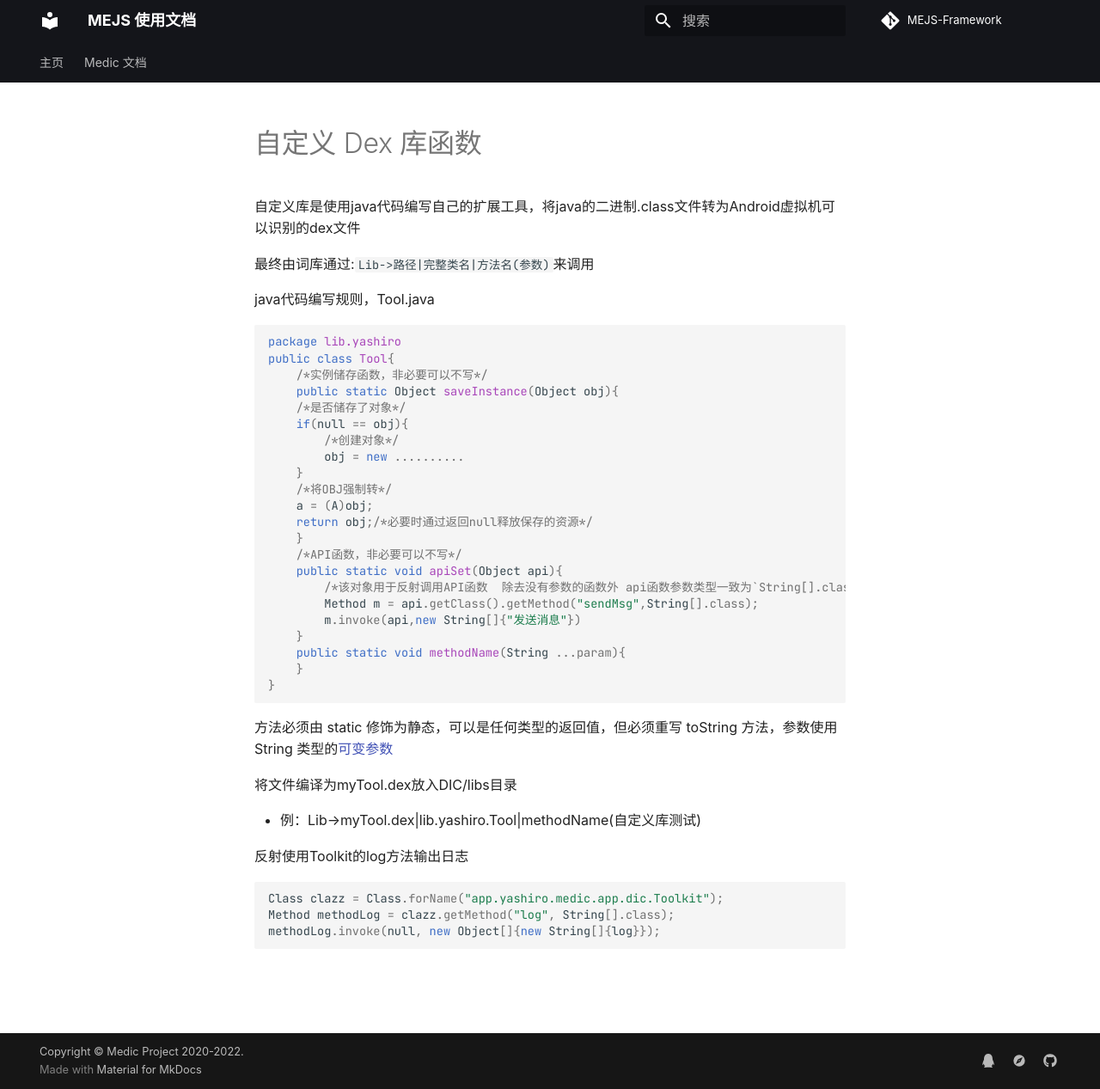
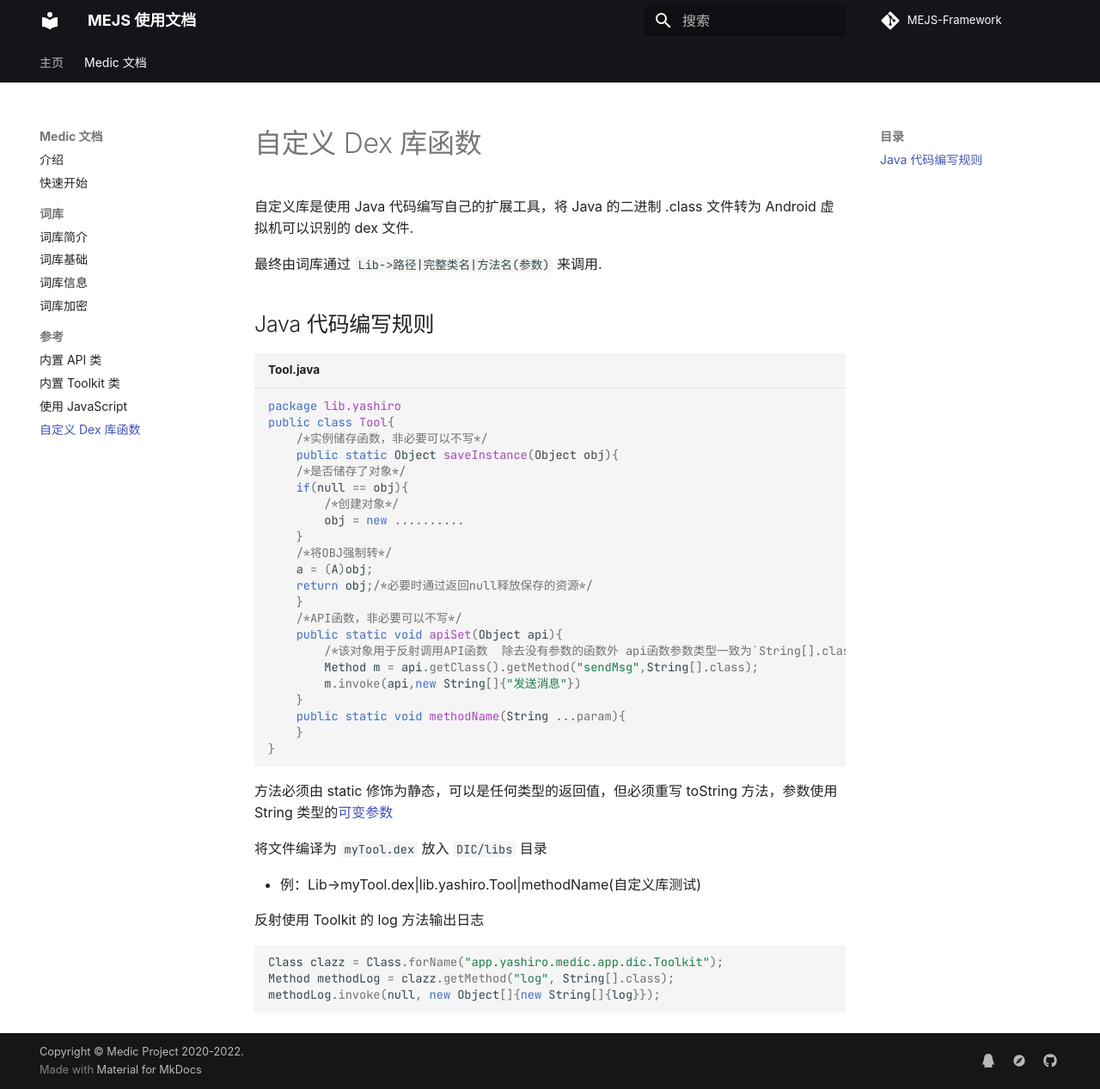
Before and after one commit to Miaow233/MEJS-Framework, an MkDocs documentation site: the page built from docs/Medic/reference/libs/java.md, in a window 1280 px wide and 1267 px high. Shown: the whole window at 86% size. Built offline with MkDocs 1.6.1 and Material for MkDocs 9.7.7, drawn with Linux system fonts in a browser that asks for light colours; comment, search, counter and statistics services are not loaded.

Commit message:
添加使用文档

````diff
--- a/docs/reference/libs/java.md
+++ b/docs/Medic/reference/libs/java.md
@@ -1,11 +1,10 @@
 # 自定义 Dex 库函数
-自定义库是使用java代码编写自己的扩展工具，将java的二进制.class文件转为Android虚拟机可以识别的dex文件
+自定义库是使用 Java 代码编写自己的扩展工具，将 Java 的二进制 .class 文件转为 Android 虚拟机可以识别的 dex 文件.
 
-最终由词库通过:`Lib->路径|完整类名|方法名(参数)`来调用
+最终由词库通过 `Lib->路径|完整类名|方法名(参数)` 来调用.
 
-java代码编写规则，Tool.java
-
-```java
+## Java 代码编写规则
+```java title="Tool.java"
 package lib.yashiro
 public class Tool{
     /*实例储存函数，非必要可以不写*/
@@ -32,11 +31,11 @@ public class Tool{
 
 方法必须由 static 修饰为静态，可以是任何类型的返回值，但必须重写 toString 方法，参数使用 String 类型的[可变参数](https://www.runoob.com/java/method-varargs.html)
 
-将文件编译为myTool.dex放入DIC/libs目录
+将文件编译为 `myTool.dex` 放入 `DIC/libs` 目录
 
  - 例：Lib->myTool.dex|lib.yashiro.Tool|methodName(自定义库测试)
 
-反射使用Toolkit的log方法输出日志
+反射使用 Toolkit 的 log 方法输出日志
 
 ```java
 Class clazz = Class.forName("app.yashiro.medic.app.dic.Toolkit");
--- a/mkdocs.yml
+++ b/mkdocs.yml
@@ -7,8 +7,9 @@ theme:
     primary: black
     accent: indigo
   features:
+    - navigation.top
+    - navigation.tabs
     - navigation.sections
-    - navigation.tabs
   font:
     text: Noto Sans Simplified Chinese
     code: JetBrains Mono
@@ -22,11 +23,11 @@ copyright: Copyright &copy; Medic Project 2020-2022.
 extra:
   social:
     - icon: fontawesome/brands/qq
-      link: https://jq.qq.com/?_wv=1027&k=K5csid5C
+      link: https://jq.qq.com/?_wv=1027&k=n87gGGbj
       name: Medic 交流群
     - icon: material/compass
       link: https://jq.qq.com/?_wv=1027&k=K5csid5C
-      name: 开发群
+      name: MEJS 开发群
     - icon: fontawesome/brands/github
       link: https://github.com/Miaow233/MEJS-Framework
       name: GitHub 组织
@@ -37,45 +38,44 @@ markdown_extensions:
   - attr_list
   - md_in_html
   - admonition # 提示块
-  - footnotes  # 脚注
-  - toc:       # 目录, 锚点
+  - footnotes # 脚注
+  - pymdownx.snippets
+  - pymdownx.superfences # 代码嵌套在列表里
+  - pymdownx.mark # 文本高亮
+  - pymdownx.smartsymbols # 符号转换
+  - pymdownx.details # 提示块可折叠
+  - pymdownx.inlinehilite # 行内代码高亮
+  - pymdownx.highlight
+  - pymdownx.magiclink # 自动识别超链接
+  - toc: # 目录, 锚点
       permalink: true
       title: 目录
-  - admonition
-  - pymdownx.snippets
-  - pymdownx.superfences  # 代码嵌套在列表里
-  - pymdownx.tabbed:
-      alternate_style: true
-  - pymdownx.mark         # 文本高亮
-  - pymdownx.smartsymbols # 符号转换
-  - pymdownx.details      # 提示块可折叠
-  - pymdownx.inlinehilite # 行内代码高亮
-  - pymdownx.highlight
-  - codehilite:           # 代码高亮, 显示行号
+  - codehilite: # 代码高亮, 显示行号
       guess_lang: false
       linenums: true
-  - pymdownx.betterem:    # 对加粗和斜体更好的检测
+  - pymdownx.betterem: # 对加粗和斜体更好的检测
       smart_enable: all
-  - pymdownx.magiclink    # 自动识别超链接
-  - pymdownx.tasklist:    # 复选框checklist
+  - pymdownx.tasklist: # 复选框checklist
       custom_checkbox: true
   - pymdownx.tabbed:
       alternate_style: true
 
-
 nav:
   - 主页:
-    - index.md
-    - quickstart.md
-    - 附录:
-      - changelog.md
+      - index.md
+      - quickstart.md
+      - 附录:
+          - changelog.md
   - Medic 文档:
-    - 快速开始: guide/getting-started.md
-    - 词库:
-      - 词库简介: dic/dic-intro.md
-      - 词库基础: dic/dic-basic.md
-      - 词库信息: dic/dic-info.md
-      - 词库加密: dic/dic-encrypt.md
-    - 参考:
-      - 内置 API 类: reference/api.md
-      - 内置 Toolkit 类: reference/toolkit.md
+      - 介绍: Medic/guide/intro.md
+      - 快速开始: Medic/guide/getting-started.md
+      - 词库:
+          - 词库简介: Medic/dic/dic-intro.md
+          - 词库基础: Medic/dic/dic-basic.md
+          - 词库信息: Medic/dic/dic-info.md
+          - 词库加密: Medic/dic/dic-encrypt.md
+      - 参考:
+          - 内置 API 类: Medic/reference/api.md
+          - 内置 Toolkit 类: Medic/reference/toolkit.md
+          - 使用 JavaScript: /
+          - 自定义 Dex 库函数: Medic/reference/libs/java.md
````
Also changed, not shown: docs/Medic/dic/dic-basic.md (renamed from docs/dic/dic-basic.md), docs/Medic/dic/dic-encrypt.md (added), docs/Medic/dic/dic-info.md (renamed from docs/dic/dic-info.md), docs/Medic/dic/dic-intro.md (renamed from docs/dic/dic-intro.md), docs/Medic/guide/api.md (renamed from docs/guide/api.md), docs/Medic/guide/constant.md (renamed from docs/guide/constant.md), docs/Medic/guide/dic.md (renamed from docs/guide/dic.md), docs/Medic/guide/entry.md (renamed from docs/guide/entry.md), docs/Medic/guide/getting-started.md (renamed from docs/guide/getting-started.md), docs/Medic/guide/intro.md (renamed from docs/guide/introduce.md), docs/Medic/guide/toolkit.md (renamed from docs/guide/toolkit.md), docs/Medic/guide/value.md (renamed from docs/guide/value.md), docs/Medic/reference/api.md (renamed from docs/reference/api.md), docs/Medic/reference/javascript.md (renamed from docs/reference/javascript.md), 2 more files.
